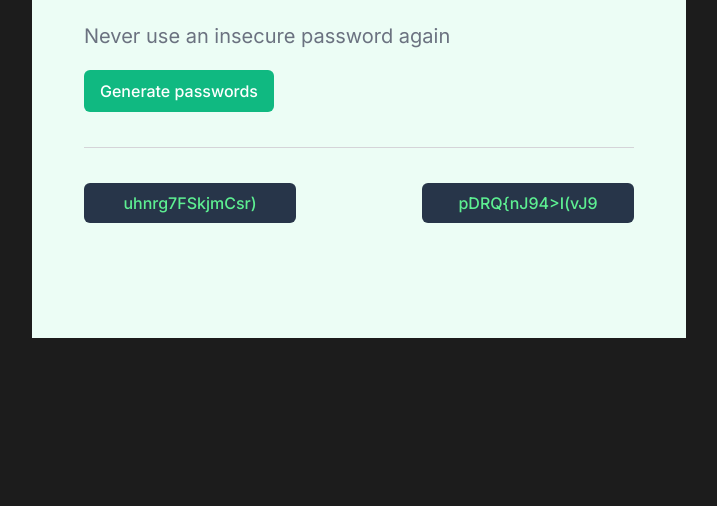
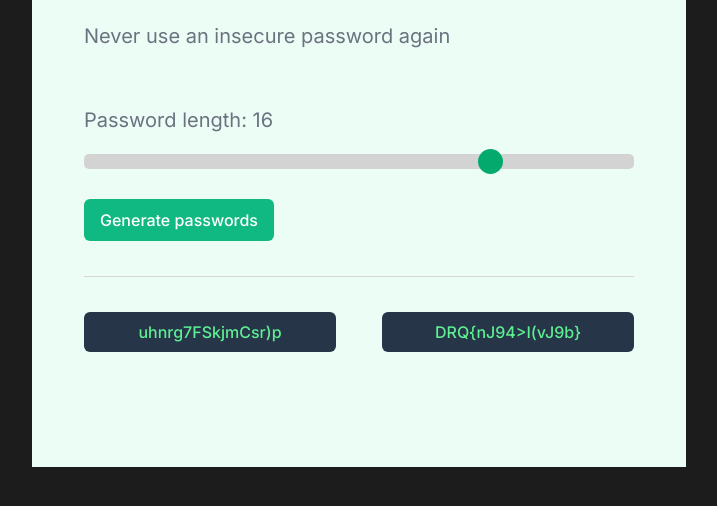
Before and after one commit to nataliadavtyan/password_generator, a plain HTML site: page index.html in a window 1280 px wide. Both pictures are taken after a click on the button "Generate passwords". Shown: the part 250-756 px from the top of the page, without its empty margins (281-998 px from the left). Drawn offline with nearby package versions, Linux system fonts and the light colour scheme.

Commit message:
Add slider to set password length

```diff
--- a/index.css
+++ b/index.css
@@ -35,6 +35,44 @@ p {
     color: #6B7280;
 }
 
+.setting {
+    margin-top: 56px;
+    padding: 0;
+}
+
+/* The slider itself */
+.slider {
+  -webkit-appearance: none;
+  width: 100%;
+  height: 15px;
+  border-radius: 5px;
+  background: #d3d3d3;
+  outline: none;
+  opacity: 1;
+  -webkit-transition: .2s;
+  transition: opacity .2s;
+  margin-bottom: 30px;
+}
+
+/* The slider handle (use -webkit- (Chrome, Opera, Safari, Edge) and -moz- (Firefox) to override default look) */
+.slider::-webkit-slider-thumb {
+  -webkit-appearance: none;
+  appearance: none;
+  width: 25px;
+  height: 25px;
+  border-radius: 50%;
+  background: #04AA6D;
+  cursor: pointer;
+}
+
+.slider::-moz-range-thumb {
+  width: 25px;
+  height: 25px;
+  border-radius: 50%;
+  background: #04AA6D;
+  cursor: pointer;
+}
+
 button {
     font-family: 'Inter';
     font-style: normal;
@@ -62,7 +100,7 @@ button:active {
 }
 
 .password-field {
-    width: 180px;
+    width: 220px;
     height: 32px;
     border-radius: 6px;
     background-color: #273549;
--- a/index.html
+++ b/index.html
@@ -9,7 +9,11 @@
         <div class="container">
             <h1>Generate a <span class="accent-text">random password</span></h1>
             <p>Never use an insecure password again</p>
-            <button onclick="passwordGenerated()">Generate passwords</button>
+            <div class="slide-container">
+                <p class="setting">Password length: <span id="slider-value"></span></p>
+                <input type="range" min="4" max="20" value="16" class="slider" id="slider-el">
+            </div>
+            <button id="generate-btn">Generate passwords</button>
             <div class="password-container">
                 <div class="password-field" id="password-one"></div>
                 <div class="password-field" id="password-two"></div>
--- a/index.js
+++ b/index.js
@@ -1,10 +1,18 @@
 const characters = ["A","B","C","D","E","F","G","H","I","J","K","L","M","N","O","P","Q","R","S","T","U","V","W","X","Y","Z","a","b","c","d","e","f","g","h","i","j","k","l","m","n","o","p","q","r","s","t","u","v","w","x","y","z", "0", "1", "2", "3", "4", "5", "6", "7", "8", "9","~","`","!","@","#","$","%","^","&","*","(",")","_","-","+","=","{","[","}","]",",","|",":",";","<",">",".","?",
 "/"];
 
-let passwordLength = 15
+const passwordOne = document.getElementById("password-one")
+const passwordTwo = document.getElementById("password-two")
+const generateBtn = document.getElementById("generate-btn")
+const sliderValue = document.getElementById("slider-value")
+const sliderEl = document.getElementById("slider-el")
 
-let passwordOne = document.getElementById("password-one")
-let passwordTwo = document.getElementById("password-two")
+sliderValue.textContent = sliderEl.value
+
+// to make the number change when you dran the slider
+sliderEl.oninput = function() {
+  sliderValue.innerHTML = this.value;
+}
 
 function getRandomCharacter() {
     let randomChar = Math.floor(Math.random() * characters.length)
@@ -12,6 +20,7 @@ function getRandomCharacter() {
 }
 
 function generatePasswords() {
+    let passwordLength = sliderValue.innerHTML
     let randomPassword = ""
     for (let i = 0; i < passwordLength; i++) {
         randomPassword += getRandomCharacter()
@@ -19,7 +28,7 @@ function generatePasswords() {
     return randomPassword
 }
 
-function passwordGenerated() {
+generateBtn.addEventListener('click', function() {
     passwordOne.textContent = generatePasswords()
     passwordTwo.textContent = generatePasswords()
-}
+})
```
